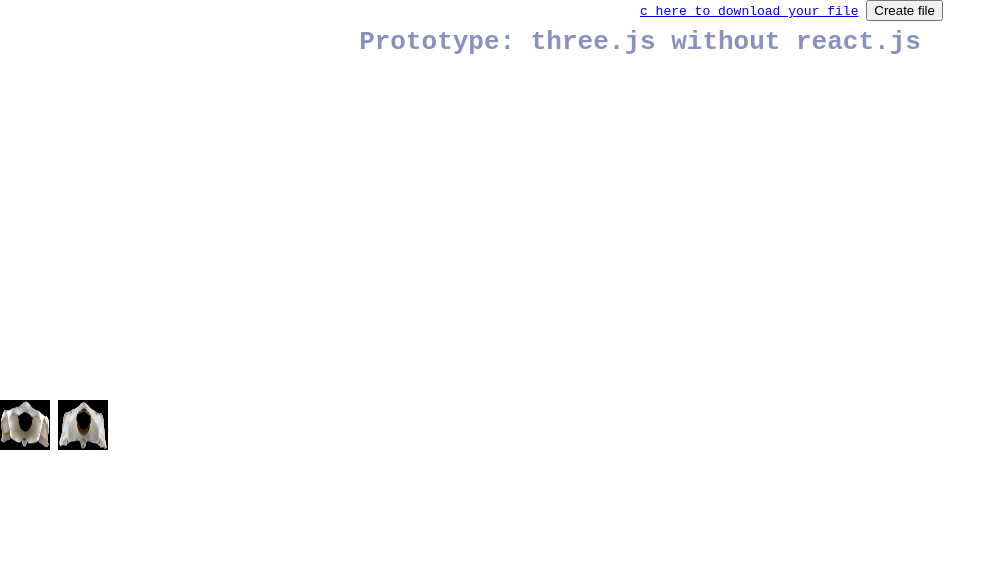
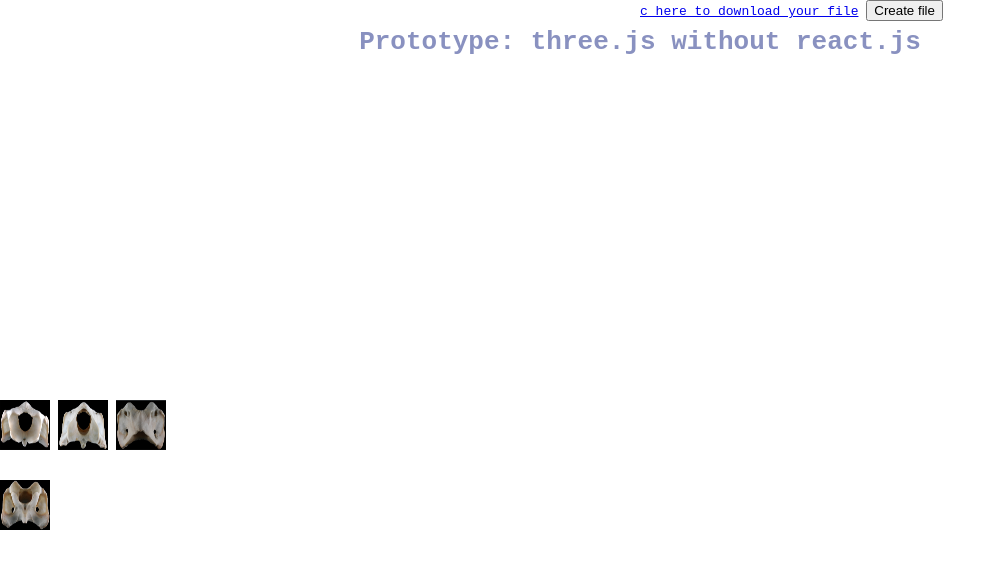
Before and after one commit to YoneMoreno/protoype-canvas, a plain HTML site: page my_nrrd_work.html in a window 1280 px wide. Shown: the top 568 px of the page, without its empty margins (0-1006 px from the left). Drawn offline with nearby package versions, Linux system fonts and the light colour scheme; no server answers.

Commit message:
Add second row: TODO: How could we refactor the css to avoid using abosulte positions? Could be the rows being created with Javascript as an array?

```diff
--- a/css/styles.css
+++ b/css/styles.css
@@ -18,6 +18,11 @@ body {
     position:absolute;
     left:0;
     top:50%;
+}
+.leftSecondRow{
+    position:absolute;
+    left:0;
+    top:60%;
 }
 
 .column {
--- a/my_nrrd_work.html
+++ b/my_nrrd_work.html
@@ -35,8 +35,11 @@
     <div class="left">
         <a href="my_nrrd_work.html?originalImgPath=models/nrrd/columna01.nrrd&segmentedImgPath=models/nrrd/columnasegmentado01.nrrd"><img src="models/png/columna01.PNG" width="50px" height="50px"/></a>
         <a href="my_nrrd_work.html?originalImgPath=models/nrrd/columna02.nrrd&segmentedImgPath=models/nrrd/columnasegmentado02.nrrd"><img src="models/png/columna02.png" width="50px" height="50px"/></a>
+        <a href="my_nrrd_work.html?originalImgPath=models/nrrd/columna03.nrrd&segmentedImgPath=models/nrrd/columnasegmentado03.nrrd"><img src="models/png/columna03.png" width="50px" height="50px"/></a>
     </div>
-
+    <div class="leftSecondRow">
+        <a href="my_nrrd_work.html?originalImgPath=models/nrrd/columna04.nrrd&segmentedImgPath=models/nrrd/columnasegmentado04.nrrd"><img src="models/png/columna04.png" width="50px" height="50px"/></a>
+    </div>
 
     <a href="" id="a">c
         here to download your file</a>
```
Also changed, not shown: models/png/columna03.PNG (added), models/png/columna04.PNG (added), 4 other files.
